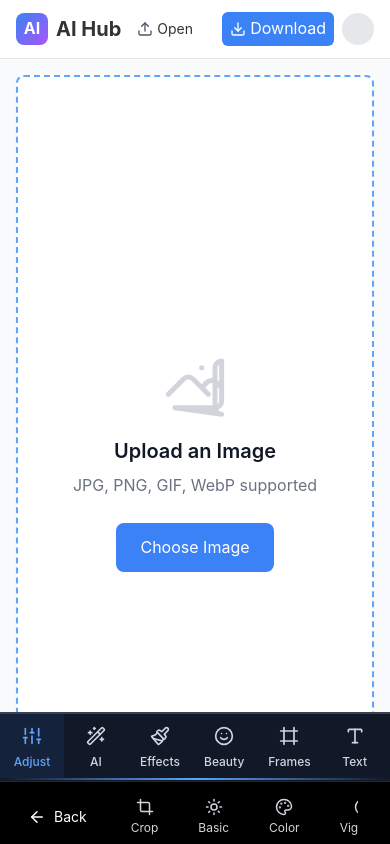
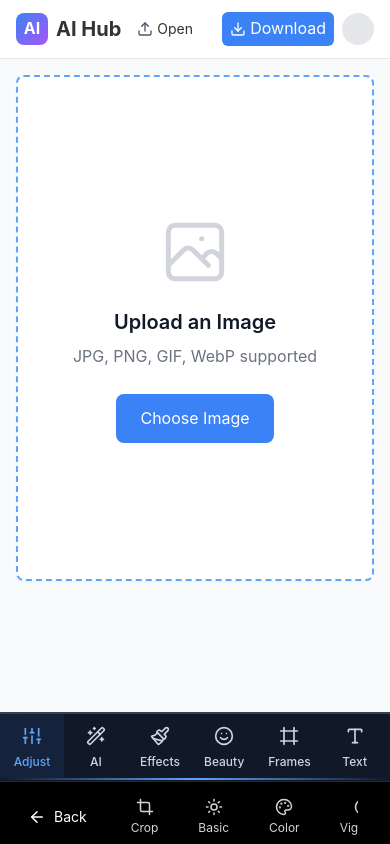
Before and after one commit to priy437pradhan/AI-hub, a Next.js app: page /editp in a window 390 px wide. Built offline with nearby package versions, Linux system fonts and the light colour scheme.

Commit message:
mobile responsiveness added

```diff
--- a/src/components/EditingPlatform/ImageCanvas.jsx
+++ b/src/components/EditingPlatform/ImageCanvas.jsx
@@ -406,7 +406,7 @@ export default function ImageCanvas({
   );
 
   return (
- <div className="w-full min-h-screen bg-gray-50 flex flex-col pb-24">
+  <div className="w-full min-h-screen bg-gray-50 flex flex-col pb-24">
     {/* Main Content Container */}
     <div className="flex flex-col lg:flex-row flex-1">
       {/* Main Image Area */}
@@ -414,10 +414,7 @@ export default function ImageCanvas({
         <div
           className={`
             w-full h-full flex justify-center items-center bg-white rounded-lg shadow-sm
-            ${showSideAd ?
-              'min-h-[calc(100vh-5rem)] lg:min-h-[60vh]' :
-              'min-h-[calc(100vh-5rem)] lg:min-h-[calc(100vh-8rem)]'
-            }
+            ${showSideAd ? 'min-h-[60vh]' : 'min-h-[calc(100vh-8rem)]'}
             ${showBottomAd ? 'lg:min-h-[calc(100vh-12rem)]' : ''}
             ${!imagePreview ? 'border-2 border-dashed border-blue-400' : 'border border-gray-200'}
           `}
@@ -431,7 +428,7 @@ export default function ImageCanvas({
                   alt="Preview"
                   ref={imageRef}
                   onLoad={handleImageLoad}
-                  className={`w-full h-auto max-w-full max-h-[calc(70vh-5rem)] lg:max-h-[70vh] object-contain transition-opacity duration-500 ${
+                  className={`w-full h-auto max-w-full max-h-[70vh] object-contain transition-opacity duration-500 ${
                     isImageLoaded ? 'opacity-100' : 'opacity-0'
                   }`}
                   draggable={false}
@@ -452,7 +449,7 @@ export default function ImageCanvas({
                   strokeLinecap="round"
                   strokeLinejoin="round"
                   strokeWidth={1.5}
-                  d="M4 16l4.586-4.586a2 2 0 012.828 0L16 16m-2-2l1.586-1.586a2 2 0 012.828 0L20 14m-6-6h.01M6 20h12a2 2 0 002-2V6a2 2 0 00-2 2v12a2 2 0 002 2z"
+                  d="M4 16l4.586-4.586a2 2 0 012.828 0L16 16m-2-2l1.586-1.586a2 2 0 012.828 0L20 14m-6-6h.01M6 20h12a2 2 0 002-2V6a2 2 0 00-2-2H6a2 2 0 00-2 2v12a2 2 0 002 2z"
                 />
               </svg>
               <h3 className="text-xl font-semibold mb-2">Upload an Image</h3>
```
